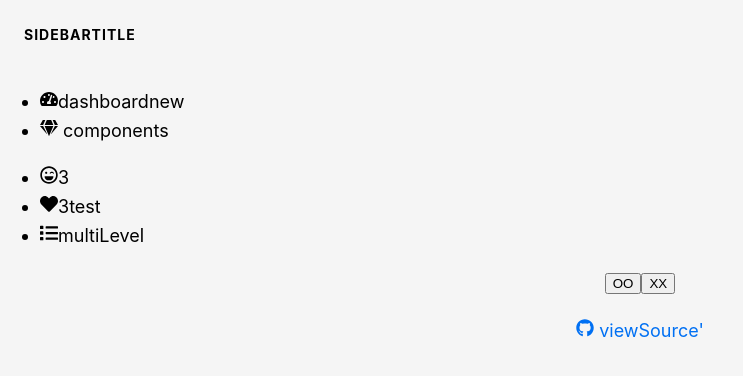
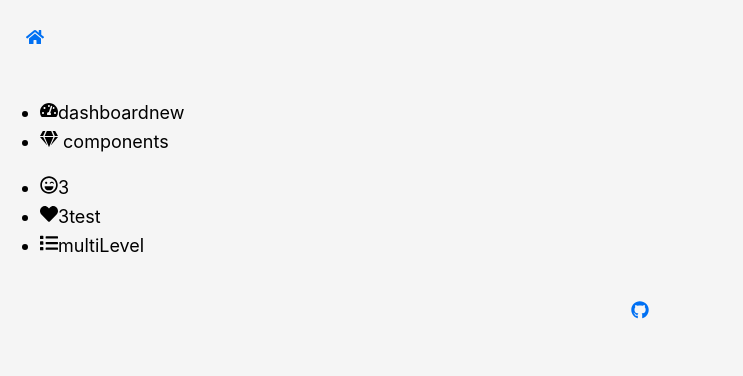
Before and after one commit to maddrake220/devlog, a Next.js app: page /Sidebar in a window 1280 px wide. Shown: the top 376 px of the page, without its empty margins (0-743 px from the left). Built offline with nearby package versions, Linux system fonts and the light colour scheme.

Commit message:
sidebar bug fix 2

```diff
--- a/pages/Sidebar.js
+++ b/pages/Sidebar.js
@@ -1,4 +1,5 @@
-import React, {useState} from 'react';
+import React from 'react';
+import Image from 'next/image'
 import {
   ProSidebar,
   Menu,
@@ -8,40 +9,27 @@ import {
   SidebarFooter,
   SidebarContent
 } from 'react-pro-sidebar';
-import { FaTachometerAlt, FaGem, FaList, FaGithub, FaRegLaughWink, FaHeart } from 'react-icons/fa';
+import { FaHome, FaTachometerAlt, FaGem, FaList, FaGithub, FaRegLaughWink, FaHeart } from 'react-icons/fa';
+import Link from 'next/link';
 
 const Sidebar = () => {
-    const [Toggle, setToggle] = useState(true)
-    const [collapse, setcollapse] = useState(true)
-    const [onToggle, setonToggle] = useState(true)
-
-    const ToggleHandler = (value) => {
-        setToggle(value)
-        setcollapse(value)
-        setonToggle(value)
-    }
   return (
 
     <ProSidebar
-      collapsed={collapse}
-      toggled={Toggle}
+      collapsed="false"
       breakPoint="md"
-      onToggle={onToggle}
     >
       <SidebarHeader>
         <div
           style={{
-            padding: '24px',
-            textTransform: 'uppercase',
-            fontWeight: 'bold',
-            fontSize: 14,
-            letterSpacing: '1px',
-            overflow: 'hidden',
-            textOverflow: 'ellipsis',
-            whiteSpace: 'nowrap',
+            padding: '26px'
           }}
         >
-          sidebarTitle
+        <Link href="/">
+          <a>
+            <FaHome />
+          </a>
+        </Link>
         </div>
       </SidebarHeader>
 
@@ -56,7 +44,6 @@ const Sidebar = () => {
           <MenuItem icon={<FaGem />}> components</MenuItem>
         </Menu>
         <Menu iconShape="circle">
-
           <SubMenu
             suffix={<span className="badge yellow">3</span>}
             title={<span></span>}
@@ -92,24 +79,21 @@ const Sidebar = () => {
       </SidebarContent>
 
       <SidebarFooter style={{ textAlign: 'center' }}>
-        <div>
-            <button onClick={()=>ToggleHandler(true)}>OO</button>
-            <button onClick={()=>ToggleHandler(false)}>XX</button>
-        </div>
         <div
           className="sidebar-btn-wrapper"
           style={{
             padding: '20px 24px',
+            overflow: 'hidden',
+            textOverflow: 'ellipsis'
           }}
         >
           <a
-            href="https://github.com/azouaoui-med/react-pro-sidebar"
+            href="https://github.com/maddrake220"
             target="_blank"
             className="sidebar-btn"
             rel="noopener noreferrer"
           >
             <FaGithub />
-            <span> viewSource' </span>
           </a>
         </div>
       </SidebarFooter>
```
Also changed, not shown: pages/posts/[id].js (+12 -1 lines).
